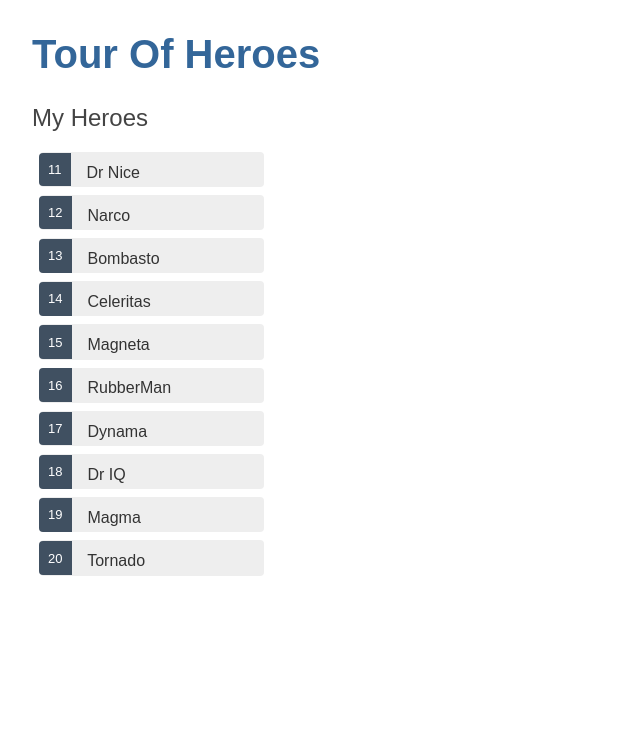
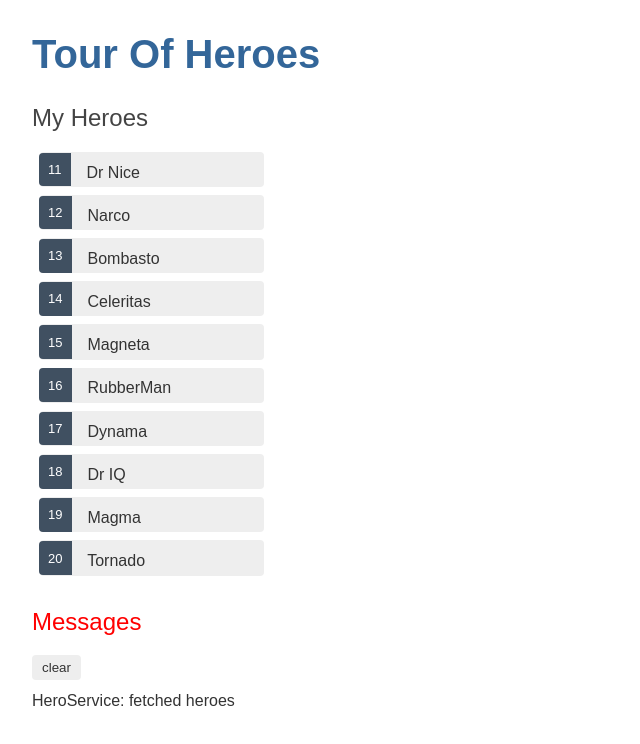
Before and after one commit to lfernandorios/tourofheroes, an Angular app: page / in a window 1280 px wide. Shown: the top 744 px of the page, without its empty margins (0-640 px from the left). Built offline with nearby package versions, Linux system fonts and the light colour scheme.

Commit message:
Cambios en la etapa del tutorial Services

```diff
--- a/src/app/app.component.html
+++ b/src/app/app.component.html
@@ -3,3 +3,4 @@
   {{ title }}
 </h1>
 <app-heroes></app-heroes>
+<app-messages></app-messages>
--- a/src/app/app.module.ts
+++ b/src/app/app.module.ts
@@ -5,12 +5,14 @@ import {FormsModule} from '@angular/forms';
 import { AppComponent } from './app.component';
 import { HeroesComponent } from './heroes/heroes.component';
 import { HeroDetailComponent } from './hero-detail/hero-detail.component';
+import { MessagesComponent } from './messages/messages.component';
 
 @NgModule({
   declarations: [
     AppComponent,
     HeroesComponent,
-    HeroDetailComponent
+    HeroDetailComponent,
+    MessagesComponent
   ],
   imports: [
     BrowserModule,
--- a/src/app/hero.service.ts
+++ b/src/app/hero.service.ts
@@ -1,9 +1,19 @@
 import { Injectable } from '@angular/core';
+import { Observable, of } from 'rxjs';
+import { Hero } from './hero';
+import { HEROES } from './mock-heroes';
+import { MessageService } from './message.service';
 
 @Injectable({
   providedIn: 'root'
 })
 export class HeroService {
 
-  constructor() { }
+  constructor(private messageService: MessageService) { }
+
+  getHeroes(): Observable<Hero[]> {
+    this.messageService.add('HeroService: fetched heroes');
+    return of(HEROES);
+  }
+
 }
--- a/src/app/heroes/heroes.component.ts
+++ b/src/app/heroes/heroes.component.ts
@@ -1,6 +1,7 @@
 import { Component, OnInit } from '@angular/core';
 import {Hero} from '../hero';
-import {HEROES} from '../mock-heroes'
+
+import {HeroService} from '../hero.service';
 
 @Component({
   selector: 'app-heroes',
@@ -9,15 +10,22 @@ import {HEROES} from '../mock-heroes'
 })
 export class HeroesComponent implements OnInit {
 
-  heroes = HEROES;
   selectedHero: Hero;
+  heroes: Hero[];
 
-  constructor() { }
+  constructor(private heroService: HeroService) { }
 
   ngOnInit() {
+    this.getHeroes();
   }
 
-  onSelect(hero: Hero): void{
+  onSelect(hero: Hero): void {
     this.selectedHero = hero;
   }
+
+  getHeroes(): void {
+    this.heroService.getHeroes()
+      .subscribe(heroes => this.heroes = heroes);
+
+  }
 }
--- /dev/null
+++ b/src/app/message.service.ts
@@ -0,0 +1,16 @@
+import { Injectable } from '@angular/core';
+
+@Injectable({
+  providedIn: 'root'
+})
+export class MessageService {
+  messages: string[] = [];
+
+  add(message: string){
+    this.messages.push(message);
+  }
+
+  clear() {
+    this.messages = [];
+  }
+}
--- /dev/null
+++ b/src/app/messages/messages.component.css
@@ -0,0 +1,35 @@
+/* MessagesComponent's private CSS styles */
+h2 {
+  color: red;
+  font-family: Arial, Helvetica, sans-serif;
+  font-weight: lighter;
+}
+body {
+  margin: 2em;
+}
+body, input[text], button {
+  color: crimson;
+  font-family: Cambria, Georgia;
+}
+
+button.clear {
+  font-family: Arial;
+  background-color: #eee;
+  border: none;
+  padding: 5px 10px;
+  border-radius: 4px;
+  cursor: pointer;
+  cursor: hand;
+}
+button:hover {
+  background-color: #cfd8dc;
+}
+button:disabled {
+  background-color: #eee;
+  color: #aaa;
+  cursor: auto;
+}
+button.clear {
+  color: #333;
+  margin-bottom: 12px;
+}
--- /dev/null
+++ b/src/app/messages/messages.component.html
@@ -0,0 +1,7 @@
+<div *ngIf="messageService.messages.length">
+
+  <h2>Messages</h2>
+  <button class="clear"
+          (click)="messageService.clear()">clear</button>
+  <div *ngFor='let message of messageService.messages'>{{message}}</div>
+</div>
--- /dev/null
+++ b/src/app/messages/messages.component.ts
@@ -0,0 +1,16 @@
+import { Component, OnInit } from '@angular/core';
+import {MessageService} from '../message.service';
+
+@Component({
+  selector: 'app-messages',
+  templateUrl: './messages.component.html',
+  styleUrls: ['./messages.component.css']
+})
+export class MessagesComponent implements OnInit {
+
+  constructor(public messageService: MessageService) { }
+
+  ngOnInit() {
+  }
+
+}
```
Also changed, not shown: 2 other files (tests, documents, lock files or other folders).
